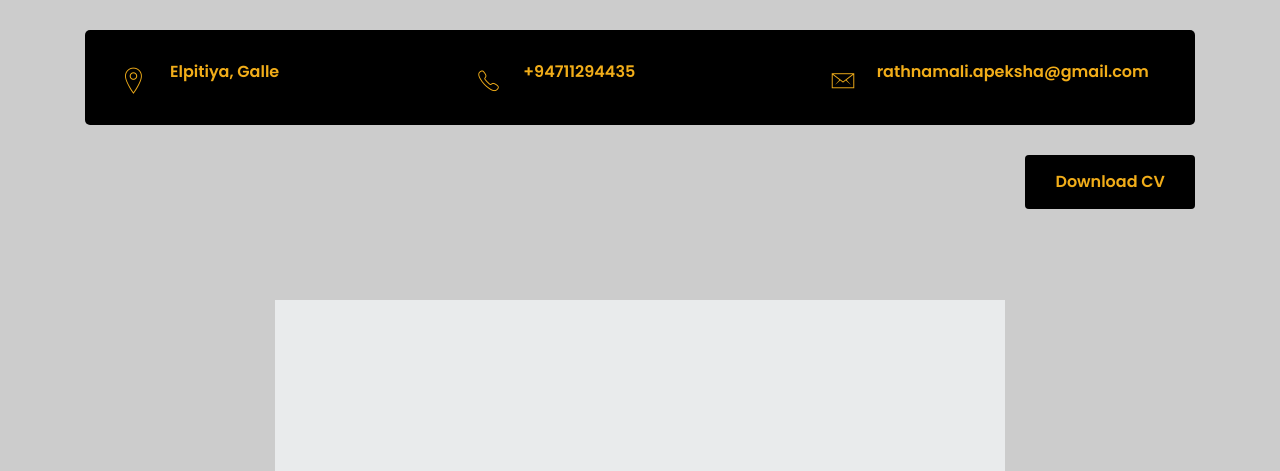
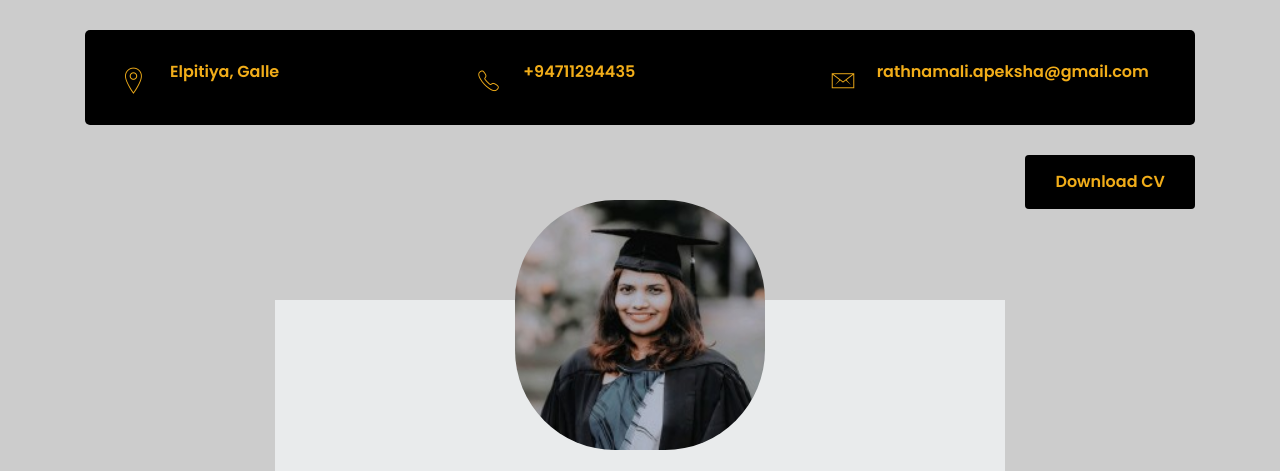
Before and after one commit to apekshaRathnamali/apekshaRathnamali.github.io, a plain HTML site: page index.html in a window 1280 px wide. Shown: the top 471 px of the page. Drawn offline with Linux system fonts and the light colour scheme; files whose address does not match are found by name.

Commit message:
Update index.html

```diff
--- a/index.html
+++ b/index.html
@@ -71,7 +71,7 @@
 				<div class="col-md-1 col-lg-2"></div>
 				<div class="col-md-10 col-lg-8">
 					<div class="intro">
-						<div class="profile-img"><img src="images/my.jpg" alt=""></div>
+						<div class="profile-img"><img src="images/m.jpg" alt=""></div>
 						<h2><b>Hi I'm Apeksha Rathnamali</b></h2>
 						<h4 class="font-yellow">Graduate Software Engineer at IIT</h4>
 						<ul class="information margin-tb-30">
```
